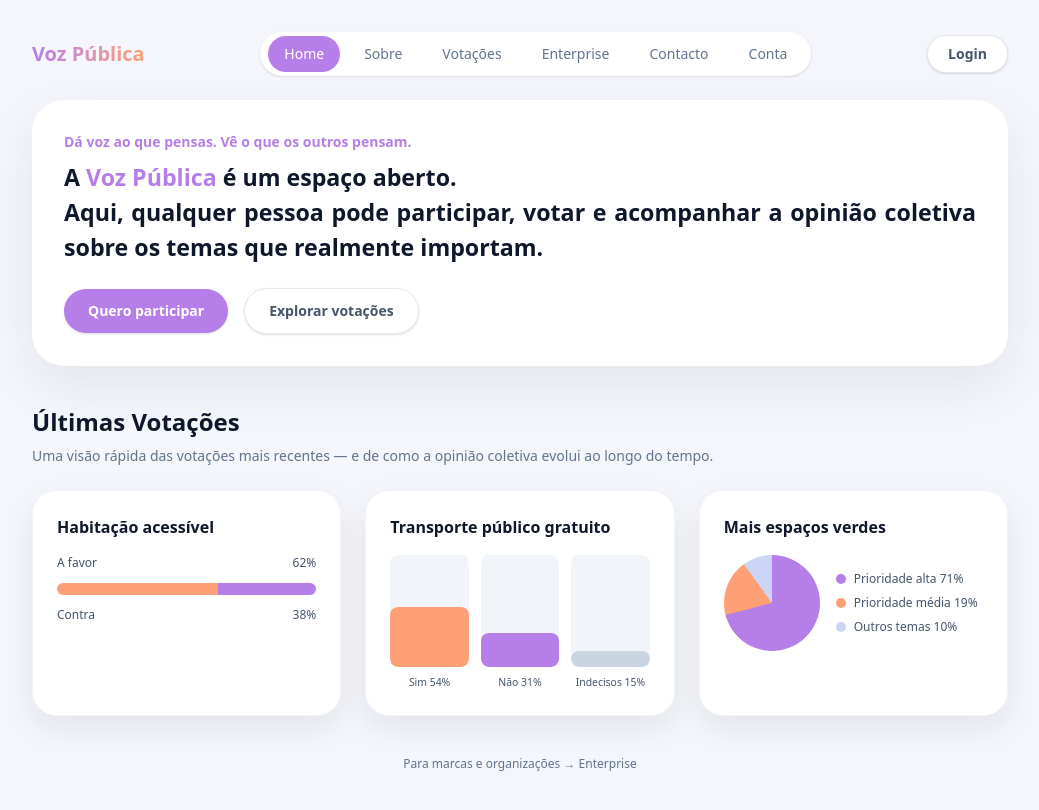
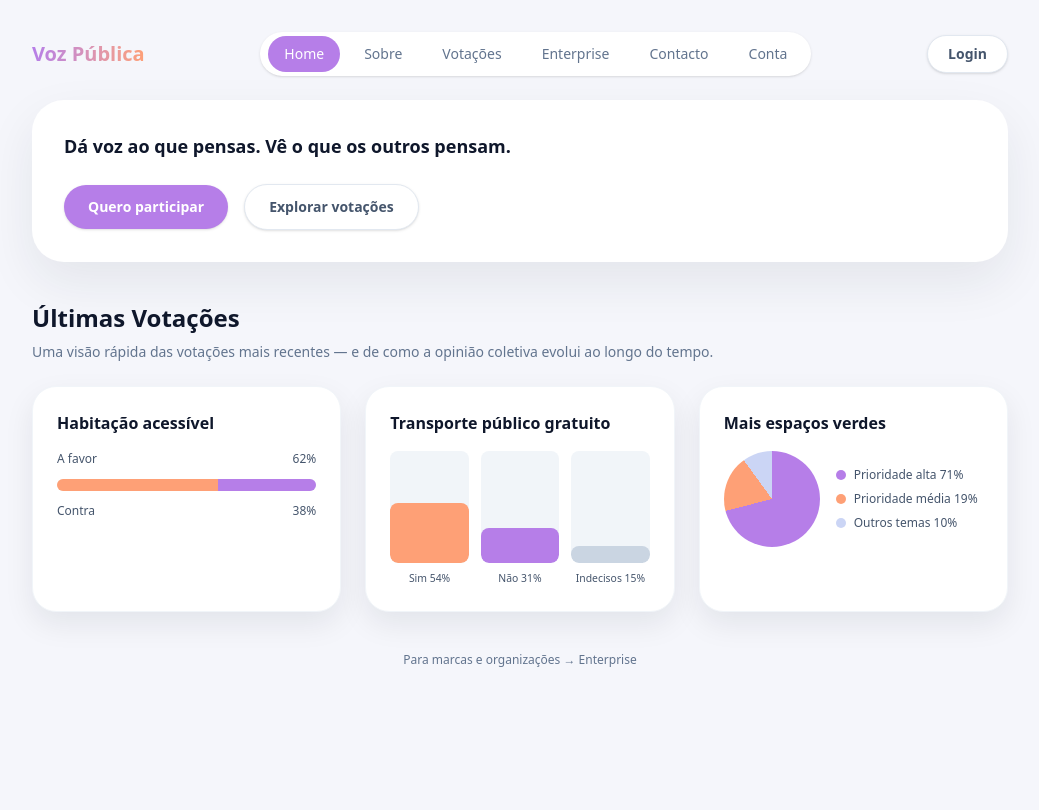
Before and after one commit to msantos51/vozpublica, a Next.js app: page / in a window 1280 px wide. Shown: the top 810 px of the page, without its empty margins (120-1159 px from the left). Built offline with nearby package versions, Linux system fonts and the light colour scheme.

Commit message:
Simplify hero copy

```diff
--- a/app/page.tsx
+++ b/app/page.tsx
@@ -62,19 +62,9 @@ export default function HomePage() {
           <div className="flex flex-col gap-6">
             {/* Título principal da página com destaque de marca. */}
             <div>
-              <p className="text-sm font-semibold text-[color:var(--primary)]">
-                <span>Dá voz ao que pensas. Vê o que os outros pensam.</span>
+              <p className="text-lg font-semibold text-justify text-slate-900">
+                Dá voz ao que pensas. Vê o que os outros pensam.
               </p>
-              <h1 className="mt-2 text-[1.45rem] font-semibold text-justify text-slate-900">
-                <span className="block">
-                  A <span className="text-[#b67ee8]">Voz Pública</span> é um
-                  espaço aberto.
-                </span>
-                <span className="block">
-                  Aqui, qualquer pessoa pode participar, votar e acompanhar a
-                  opinião coletiva sobre os temas que realmente importam.
-                </span>
-              </h1>
             </div>
             {/* Área de ações e cartões auxiliares. */}
             <div className="flex flex-wrap items-center gap-4">
```
